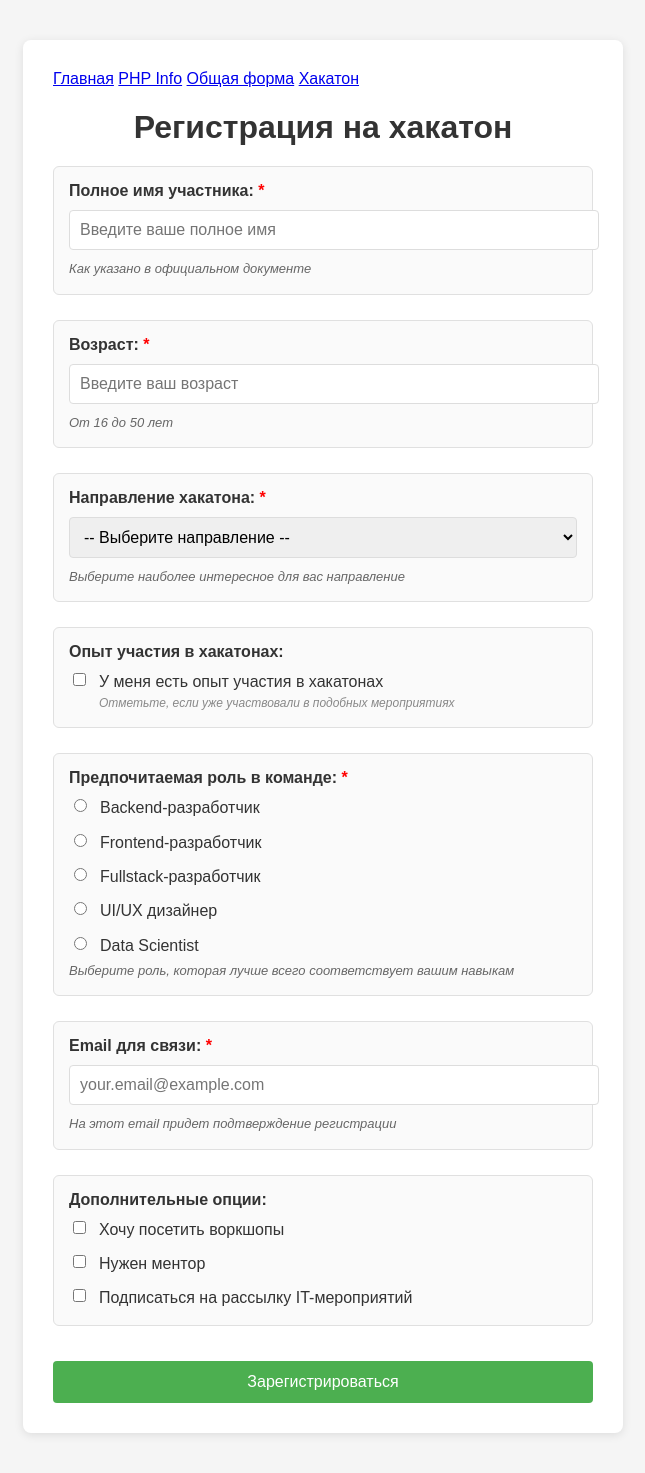
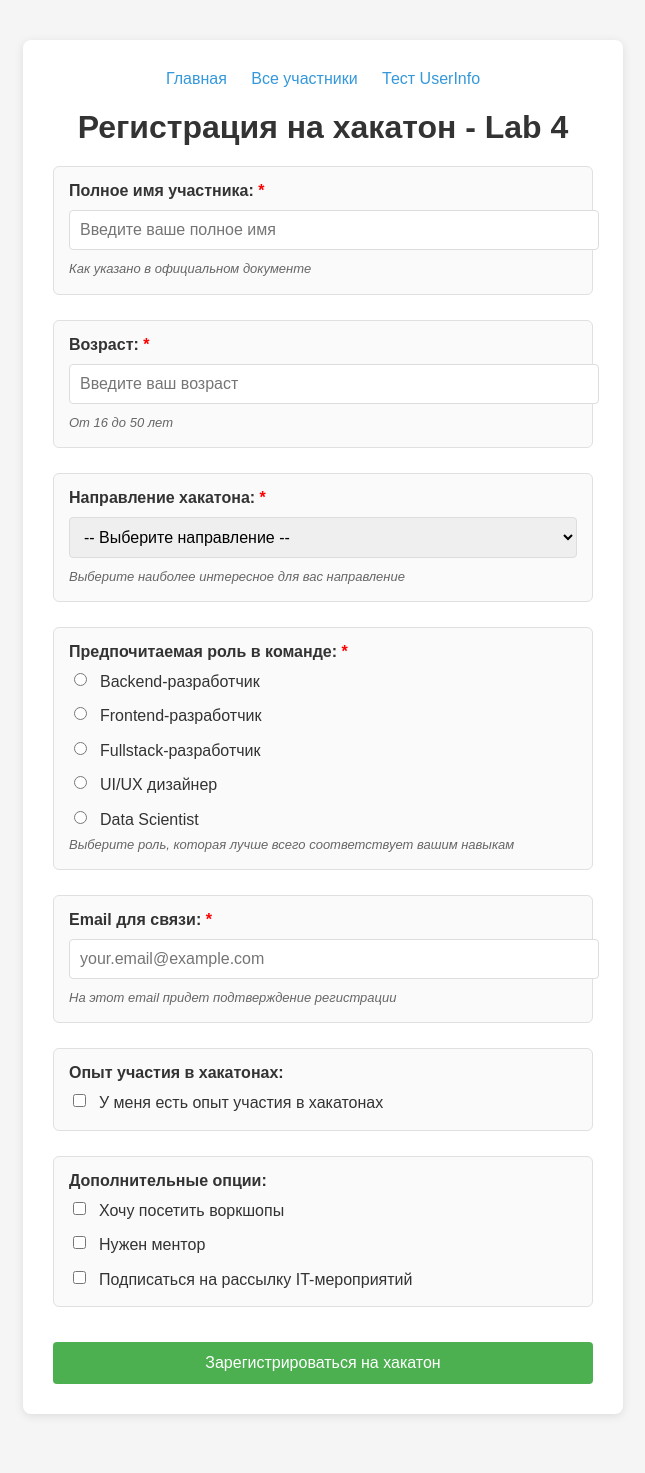
Before and after one commit to Angelina22102005/web__laba, a PHP site: page /hackathon-form.php in a window 1280 px wide. Shown: the whole page, without its empty margins (317-962 px from the left). After the commit the page ends 1416 px from the top, so only its background shows below. Run offline with PHP 8.4, Linux system fonts and the light colour scheme.

Commit message:
feat: create hackathon registration form for Lab 4

```diff
--- a/www/hackathon-form.php
+++ b/www/hackathon-form.php
@@ -1,22 +1,14 @@
-<?php session_start(); ?>
+<?php
+if (session_status() === PHP_SESSION_NONE) {
+    session_start();
+}
+?>
 <!DOCTYPE html>
 <html lang='ru'>
 <head>
     <meta charset='UTF-8'>
     <meta name='viewport' content='width=device-width, initial-scale=1.0'>
-    <title>Регистрация на хакатон</title>
-
-    <?php if(isset($_SESSION['errors'])): ?>
-        <div style="color: red; background: #ffeaea; padding: 10px; border-radius: 5px; margin-bottom: 20px; border: 1px solid red;">
-            <strong>Обнаружены ошибки:</strong>
-            <ul>
-                <?php foreach($_SESSION['errors'] as $error): ?>
-                    <li><?= $error ?></li>
-                <?php endforeach; ?>
-            </ul>
-        </div>
-        <?php unset($_SESSION['errors']); ?>
-    <?php endif; ?>
+    <title>Регистрация на хакатон - Lab 4</title>
     <style>
         body {
             font-family: Arial, sans-serif;
@@ -25,20 +17,17 @@
             padding: 20px;
             background-color: #f5f5f5;
         }
-
         .form-container {
             background: white;
             padding: 30px;
             border-radius: 8px;
             box-shadow: 0 2px 10px rgba(0,0,0,0.1);
         }
-
         h1 {
             text-align: center;
             color: #333;
             margin-bottom: 20px;
         }
-
         .form-group {
             margin-bottom: 25px;
             padding: 15px;
@@ -46,7 +35,6 @@
             border-radius: 6px;
             background: #fafafa;
         }
-
         label {
             display: block;
             margin-bottom: 10px;
@@ -54,11 +42,9 @@
             color: #333;
             font-size: 16px;
         }
-
         .required {
             color: red;
         }
-
         input[type='text'],
         input[type='number'],
         input[type='email'],
@@ -70,29 +56,21 @@
             font-size: 16px;
             margin-bottom: 5px;
         }
-
-        /* Стили для групп радио-кнопок и чекбоксов */
         .radio-group, .checkbox-group {
             display: flex;
             flex-direction: column;
             gap: 12px;
         }
-
-        /* Каждый элемент радио-кнопки или чекбокса */
         .radio-item, .checkbox-item {
             display: flex;
             align-items: flex-start;
             gap: 10px;
         }
-
-        /* Стили для самих радио-кнопок и чекбоксов */
         .radio-item input[type='radio'],
         .checkbox-item input[type='checkbox'] {
             margin-top: 2px;
             flex-shrink: 0;
         }
-
-        /* Текст метки */
         .radio-item label,
         .checkbox-item label {
             margin: 0;
@@ -100,8 +78,6 @@
             cursor: pointer;
             line-height: 1.4;
         }
-
-        /* Подсказки */
         .field-hint {
             font-size: 13px;
             color: #666;
@@ -109,16 +85,6 @@
             font-style: italic;
             line-height: 1.4;
         }
-
-        /* Подсказки для отдельных пунктов */
-        .item-hint {
-            font-size: 12px;
-            color: #888;
-            margin-top: 2px;
-            display: block;
-            font-style: italic;
-        }
-
         button {
             background: #4CAF50;
             color: white;
@@ -130,9 +96,25 @@
             width: 100%;
             margin-top: 10px;
         }
-
         button:hover {
             background: #45a049;
+        }
+        .nav {
+            margin-bottom: 20px;
+            text-align: center;
+        }
+        .nav a {
+            margin: 0 10px;
+            color: #3498db;
+            text-decoration: none;
+        }
+        .error {
+            color: red;
+            background: #ffeaea;
+            padding: 10px;
+            border-radius: 5px;
+            margin-bottom: 20px;
+            border: 1px solid red;
         }
     </style>
 </head>
@@ -140,11 +122,24 @@
     <div class='form-container'>
         <div class='nav'>
             <a href='/index.php'>Главная</a>
-            <a href='/phpinfo.php'>PHP Info</a>
-            <a href='/form.html'>Общая форма</a>
-            <a href='/hackathon-form.html'>Хакатон</a>
+            <a href='/view.php'>Все участники</a>
+            <a href='/test-userinfo.php'>Тест UserInfo</a>
         </div>
-        <h1>Регистрация на хакатон</h1>
+
+        <h1>Регистрация на хакатон - Lab 4</h1>
+
+        <!-- Блок для вывода ошибок -->
+        <?php if(isset($_SESSION['errors'])): ?>
+            <div class='error'>
+                <strong>Обнаружены ошибки:</strong>
+                <ul>
+                    <?php foreach($_SESSION['errors'] as $error): ?>
+                        <li><?= $error ?></li>
+                    <?php endforeach; ?>
+                </ul>
+            </div>
+            <?php unset($_SESSION['errors']); ?>
+        <?php endif; ?>
 
         <form id='hackathonForm' action='process.php' method='POST'>
             <!-- Полное имя -->
@@ -176,20 +171,6 @@
                     <option value='game-dev'>Разработка игр</option>
                 </select>
                 <div class='field-hint'>Выберите наиболее интересное для вас направление</div>
-            </div>
-
-            <!-- Опыт участия -->
-            <div class='form-group'>
-                <label>Опыт участия в хакатонах:</label>
-                <div class='checkbox-group'>
-                    <div class='checkbox-item'>
-                        <input type='checkbox' id='previousExperience' name='previousExperience' value='yes'>
-                        <label for='previousExperience'>
-                            У меня есть опыт участия в хакатонах
-                            <span class='item-hint'>Отметьте, если уже участвовали в подобных мероприятиях</span>
-                        </label>
-                    </div>
-                </div>
             </div>
 
             <!-- Роль в команде -->
@@ -227,6 +208,17 @@
                 <div class='field-hint'>На этот email придет подтверждение регистрации</div>
             </div>
 
+            <!-- Опыт участия -->
+            <div class='form-group'>
+                <label>Опыт участия в хакатонах:</label>
+                <div class='checkbox-group'>
+                    <div class='checkbox-item'>
+                        <input type='checkbox' id='previousExperience' name='previousExperience' value='yes'>
+                        <label for='previousExperience'>У меня есть опыт участия в хакатонах</label>
+                    </div>
+                </div>
+            </div>
+
             <!-- Дополнительные опции -->
             <div class='form-group'>
                 <label>Дополнительные опции:</label>
@@ -246,7 +238,7 @@
                 </div>
             </div>
 
-            <button type='submit'>Зарегистрироваться</button>
+            <button type='submit'>Зарегистрироваться на хакатон</button>
         </form>
     </div>
 
```
Lines whose indentation alone changed are shown as unchanged.
